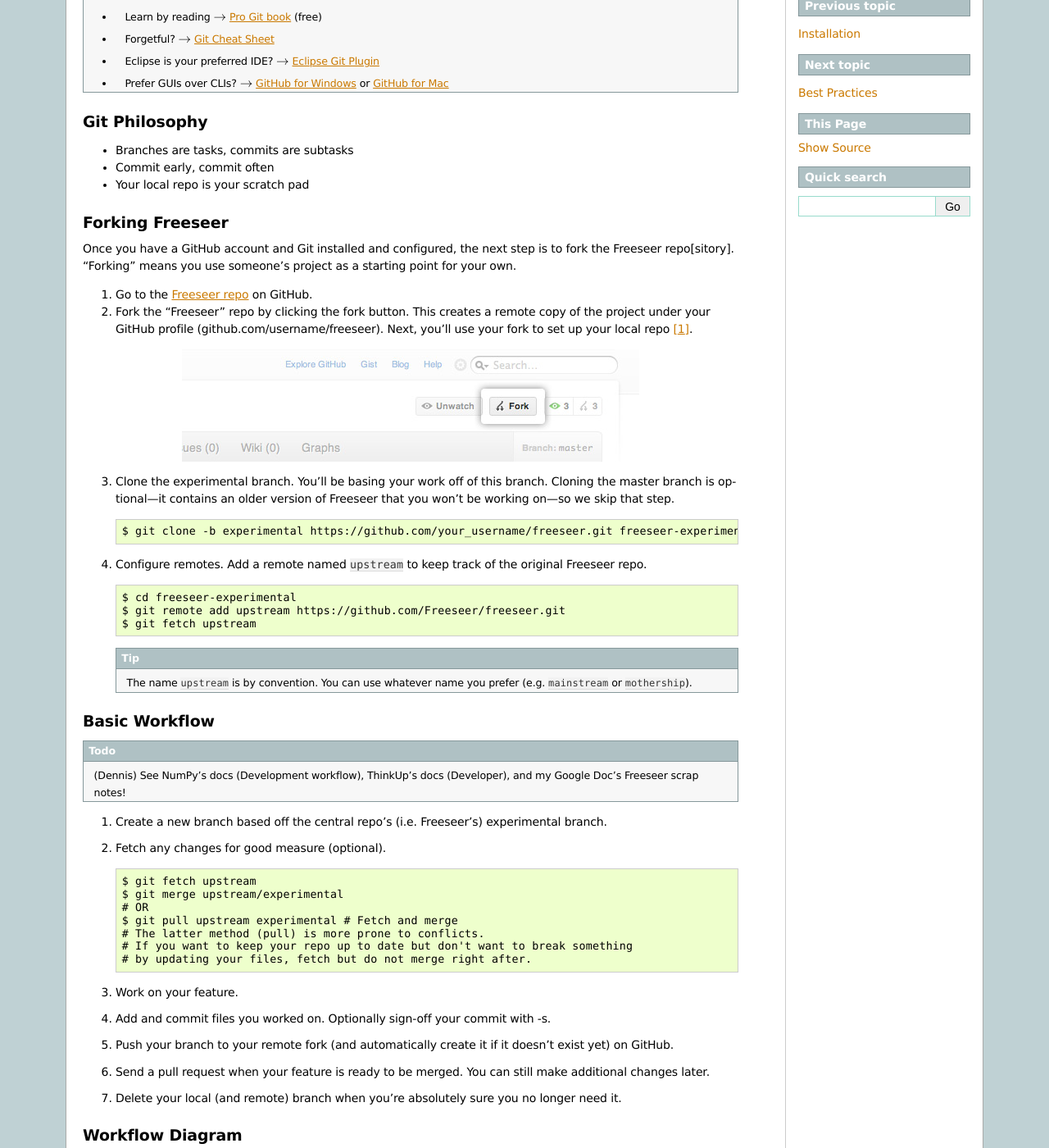
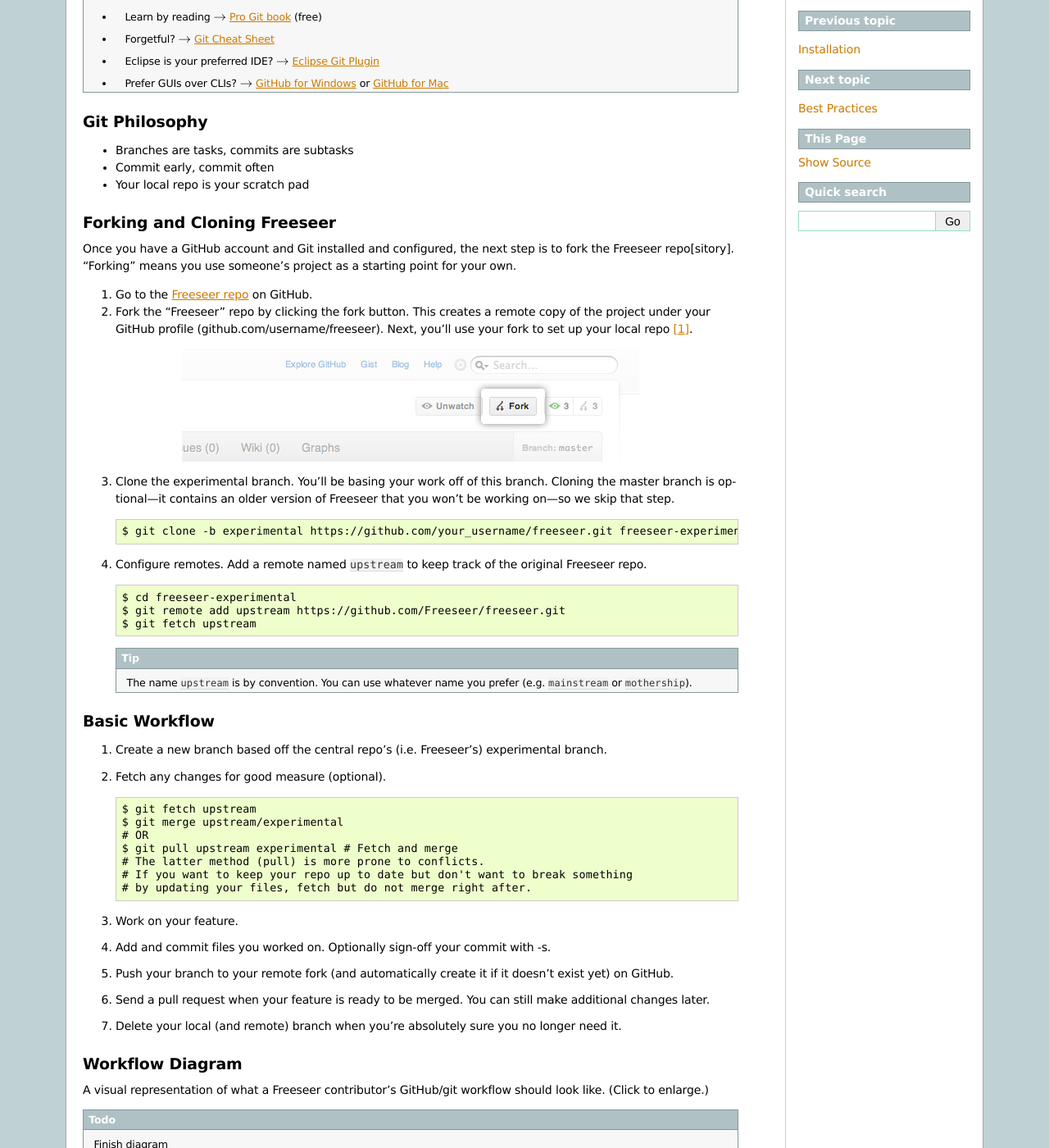
Before and after one commit to Freeseer/freeseer, a Sphinx documentation site: the page built from source/contribute/basics.rst, in a window 1280 px wide and 1400 px high, scrolled down 450 px. Shown: the whole window at 82% size. Built offline with Sphinx 7.4.7, drawn with Linux system fonts in a browser that asks for light colours; some of the changed text lies outside the part shown.

Commit message:
Improve title of a section and hide todo on Basics page

```diff
--- a/source/contribute/basics.rst
+++ b/source/contribute/basics.rst
@@ -55,8 +55,8 @@ Git Philosophy
 
 .. _fork-freeseer-label:
 
-Forking Freeseer
-----------------
+Forking and Cloning Freeseer
+----------------------------
 
 Once you have a GitHub account and Git installed and configured, the next step is to fork the Freeseer repo[sitory].
 "Forking" means you use someone's project as a starting point for your own.
```
Also changed, not shown: other parts of source/contribute/basics.rst (+1 -1 lines).
